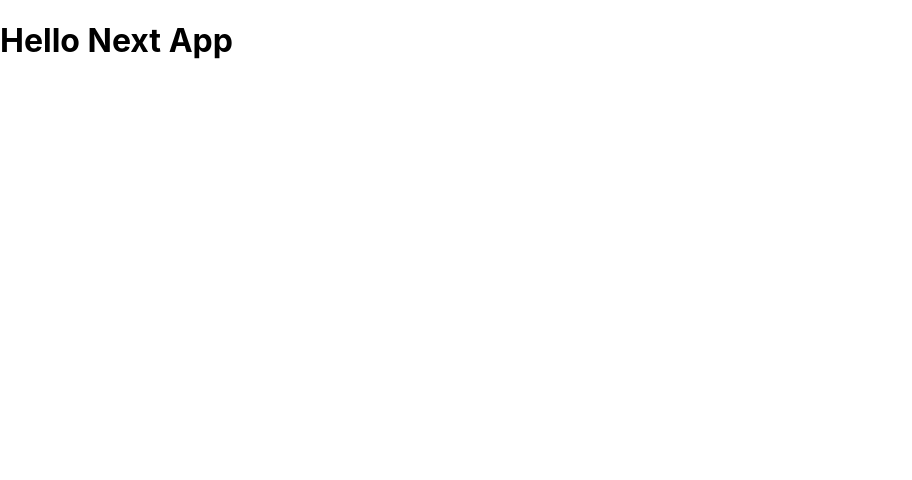
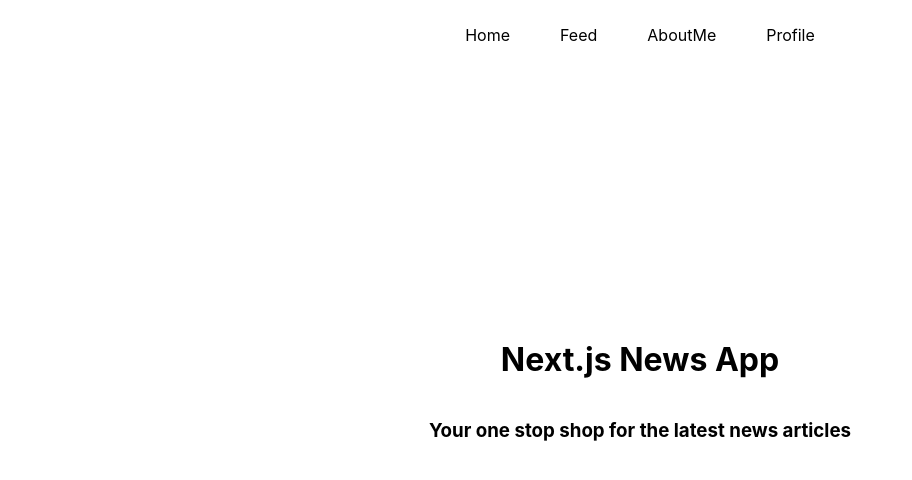
Before and after one commit to benimahat1291/NextNewsApp, a Next.js app: page / in a window 1280 px wide. Shown: the top 480 px of the page, without its empty margins (0-912 px from the left). Built offline with nearby package versions, Linux system fonts and the light colour scheme.

Commit message:
created pages

```diff
--- /dev/null
+++ b/components/toolbar.js
@@ -0,0 +1,16 @@
+import {useRouter} from "next/router"
+import styles from "../styles/Toolbar.module.css"
+
+export const Toolbar = () => {
+    const router = useRouter();
+
+    return (
+        <div className={styles.main}>
+            <div onClick={()=> router.push('/')}>Home</div>
+            <div onClick={()=> router.push('/feed/1')}>Feed</div>
+            <div onClick={()=> router.push('/aboutme')}>AboutMe</div>
+            <div onClick={()=> window.location.href = "https://benimahat1291.github.io/portfolio2021/#/"}>Profile</div>
+        </div>
+    )
+
+};
--- a/pages/api/hello.js
+++ /dev/null
@@ -1,5 +0,0 @@
-// Next.js API route support: https://nextjs.org/docs/api-routes/introduction
-
-export default (req, res) => {
-  res.status(200).json({ name: 'John Doe' })
-}
--- a/pages/index.js
+++ b/pages/index.js
@@ -1,10 +1,15 @@
 import Head from 'next/head'
+import { Toolbar } from '../components/toolbar'
 import styles from '../styles/Home.module.css'
 
 export default function Home() {
   return (
-    <div className={styles.container}>
-      <h1>Hello Next App</h1>
+    <div className="page__container">
+        <Toolbar/>
+      <div className={styles.main}>
+          <h1>Next.js News App</h1>
+          <h3>Your one stop shop for the latest news articles</h3>
+      </div>
     </div>
   )
 }
--- /dev/null
+++ b/styles/AboutMe.module.css
@@ -0,0 +1,15 @@
+.main {
+    flex: 1;
+    display: flex;
+    align-items: center;
+    flex-direction: column;
+    margin-top: 50px;
+}
+.aboutMe {
+    text-align: center;
+}
+
+.aboutMe img {
+    width: 250px;
+    border-radius: 100%;
+}
--- a/styles/Home.module.css
+++ b/styles/Home.module.css
@@ -1,3 +1,11 @@
-.container {
-    margin: 0px;
+.main {
+    flex: 1;
+    display: flex;
+    align-items: center;
+    flex-direction: column;
+    justify-content: center;
 }
+
+.main h1 {
+    margin-top: -50px;
+}
--- /dev/null
+++ b/styles/Toolbar.module.css
@@ -0,0 +1,15 @@
+.main {
+    width: 100%;
+    height: 50px;
+    display: flex;
+    justify-content: center;
+}
+
+.main div {
+    margin: 25px;
+    cursor: pointer;
+}
+
+.main div:hover {
+    color: rgb(168, 168, 168)
+}
--- a/styles/globals.css
+++ b/styles/globals.css
@@ -14,3 +14,9 @@
 * {
   box-sizing: border-box;
 }
+
+.page__container {
+    display: flex;
+    height: 100vh;
+    flex-direction: column;
+}
```
Also changed, not shown: pages/aboutme.js (added, +23 -0 lines), pages/feed/[pageid].js (added).
